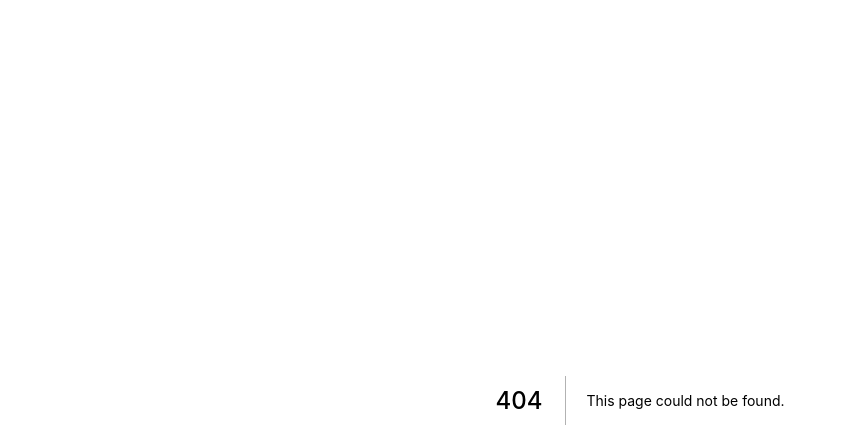
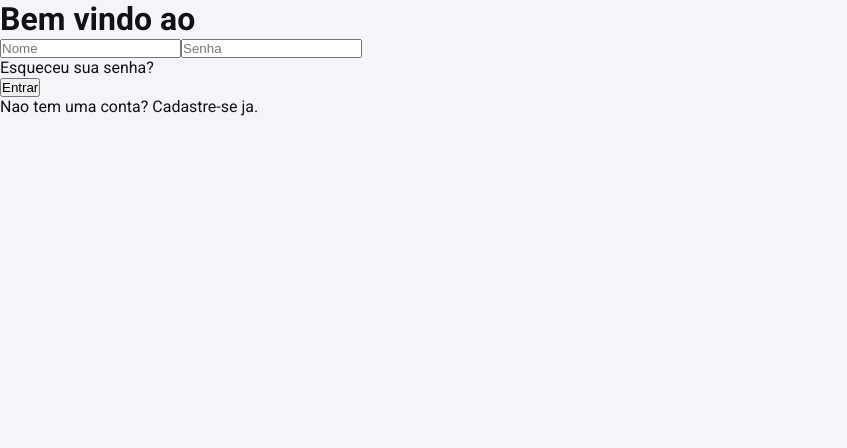
Before and after one commit to Elojr/CapacitELO-front-end, a Next.js app: page /login in a window 1280 px wide. Before the commit this address had no page. Shown: the top 448 px of the page, without its empty margins (0-847 px from the left). Built offline with nearby package versions, Linux system fonts and the light colour scheme.

Commit message:
estruturacao pag de login

```diff
--- /dev/null
+++ b/src/pages/login.tsx
@@ -0,0 +1,20 @@
+import React from 'react'
+
+const Login: React.FC = () => {
+    return (
+        <div className="login">
+            <main>
+                <div className="box-login">
+                    <h1>Bem vindo ao</h1>
+                    <input type="text" placeholder="Nome" />
+                    <input type="text" placeholder="Senha" />
+                    <p>Esqueceu sua senha?</p>
+                    <button>Entrar</button>
+                    <p> Nao tem uma conta? Cadastre-se ja.</p>
+                </div>
+            </main>
+        </div>
+    )
+}
+
+export default Login
--- a/src/styles/global.ts
+++ b/src/styles/global.ts
@@ -7,8 +7,8 @@ export default createGlobalStyle`
     box-sizing: border-box;
   }
   body {
-    background: #121214;
-    color: #e1e1e6;
+    background: #F3F5F9;
+    color: #121214;
     font: 400 16px Roboto, sans-serif;
   }
 `
```
